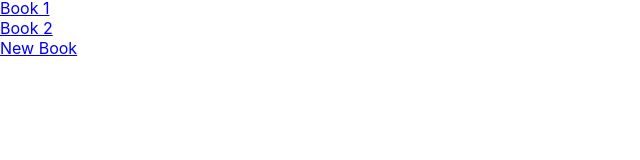
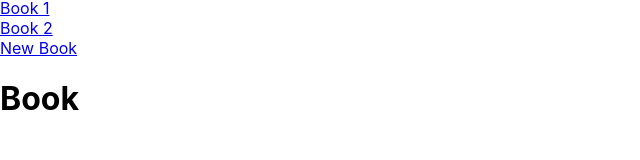
Before and after one commit to manjula-guneratne/Learn_react_router, a React (Create React App) app: page /books in a window 1280 px wide. Shown: the part 140-300 px from the top of the page, without its empty margins (0-640 px from the left). Built offline with nearby package versions, Linux system fonts and the light colour scheme.

Commit message:
path layout added

```diff
--- a/src/App.js
+++ b/src/App.js
@@ -4,6 +4,7 @@
 import { Book } from "./pages/Book"
 import { NewBook } from "./pages/NewBook"
 import {NotFound} from "./pages/NotFound"
+import { BookLayout } from "./BookLayout"
 
 function App() {
   return (
@@ -16,9 +17,11 @@
       </nav>
       <Routes>
         <Route path="/" element={<Home />} />
-        <Route path="/books" element={<BookList />} />
-        <Route path="/books/:id" element={<Book />} />
-        <Route path="/books/new" element={<NewBook />} />
+        <Route path="/books" element={<BookLayout />}>
+          <Route index element={<BookList />} />
+          <Route path=":id" element={<Book />} />
+          <Route path="new" element={<NewBook />} />
+        </Route>
         <Route path="*" element={<NotFound />} />
       </Routes>
     </>
--- /dev/null
+++ b/src/BookLayout.js
@@ -0,0 +1,15 @@
+import { Link, Outlet } from "react-router-dom";
+
+export function BookLayout() {
+  return (
+    <>
+      <h1>Book</h1>
+      <Link to="/books/1">Book 1</Link>
+      <br />
+      <Link to="/books/2">Book 2</Link>
+      <br />
+      <Link to="/books/new">New Book</Link>
+      <Outlet />
+    </>
+  );
+}
--- a/src/pages/BookList.js
+++ b/src/pages/BookList.js
@@ -1,14 +1,3 @@
-import { Link } from "react-router-dom";
-
 export function BookList() {
-    return (
-        <>
-            <h1>Book</h1>
-            <Link to="/books/1">Book 1</Link>
-            <br />
-            <Link to="/books/2">Book 2</Link>
-            <br />
-            <Link to="/books/new">New Book</Link>
-        </>
-    );
+  return <h1>Book</h1>;
 }
```
